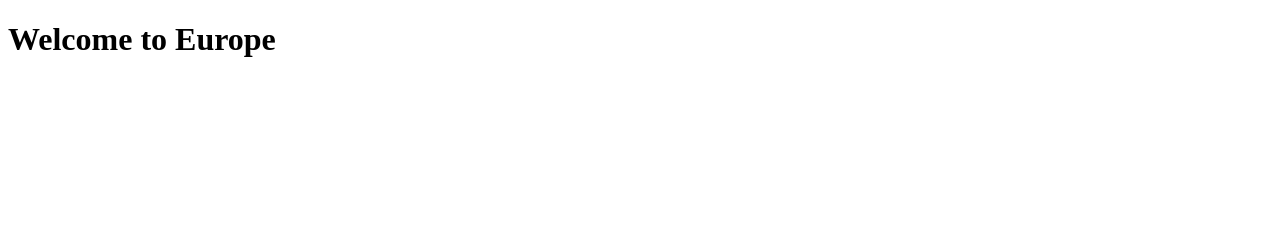
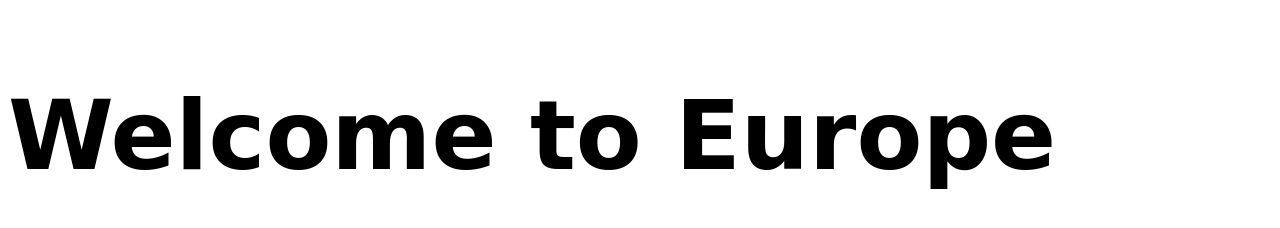
Before and after one commit to milanartis21/Travel-Project, a plain HTML site: page index.html in a window 1280 px wide. Drawn offline with Linux system fonts and the light colour scheme.

Commit message:
Added some css to the h1

```diff
--- a/index.html
+++ b/index.html
@@ -5,6 +5,7 @@
         <meta http-equiv="X-UA-Compatible" content="IE=edge" />
         <meta name="viewport" content="width=device-width,
         intital-scale=1.0" />
+        <link rel="stylesheet" href="src/style.css" />
         <title>Welcome to Europe</title>
     </head>
     <body>
--- a/src/style.css
+++ b/src/style.css
@@ -0,0 +1,6 @@
+h1 {
+  font-family: cursive;
+  font-style: normal;
+  font-size: 96px;
+  line-height: 144px;
+}
```
